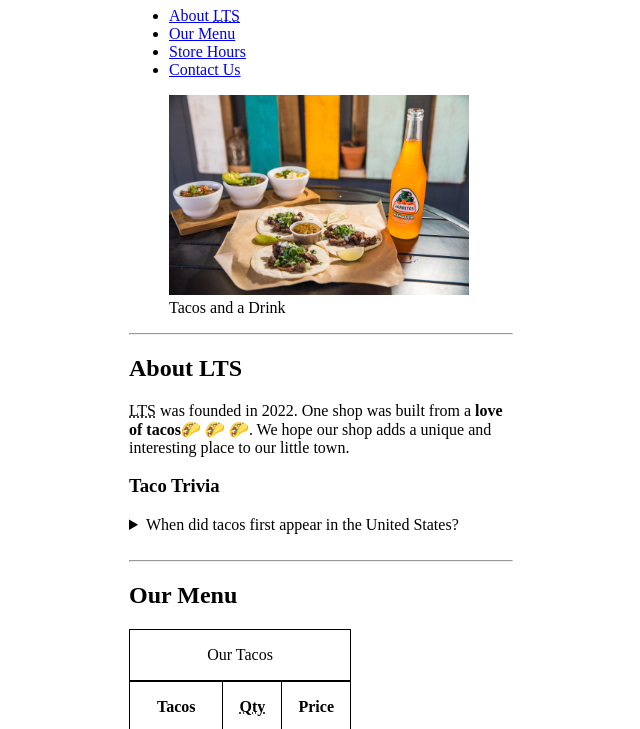
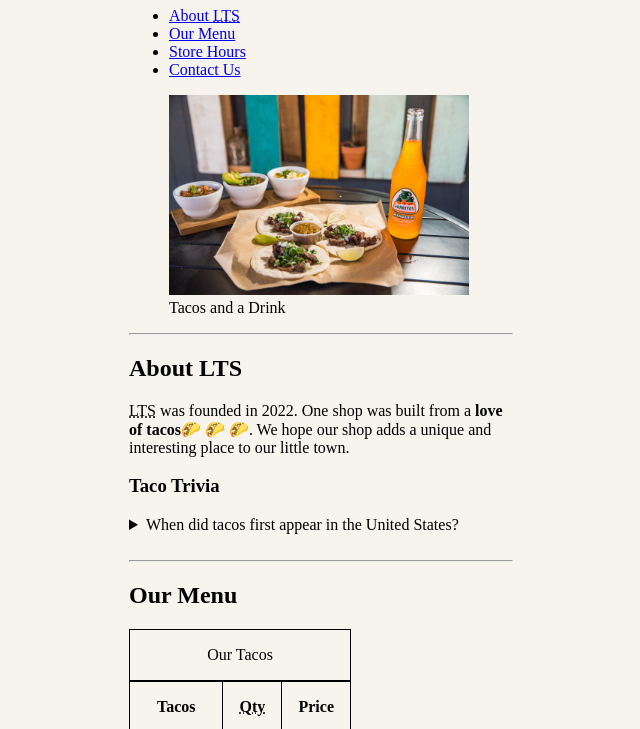
Before and after one commit to yadlaryt134/LTS, a plain HTML site: page index.html in a window 1280 px wide. Shown: the part 73-802 px from the top of the page, without its empty margins (319-959 px from the left). Drawn offline with Linux system fonts and the light colour scheme.

Commit message:
changing background color

```diff
--- a/main.css
+++ b/main.css
@@ -1,3 +1,7 @@
+* {
+    background: rgb(247, 243, 237);
+}
+
 html {
     max-width: 400px;
     margin: auto;
```
